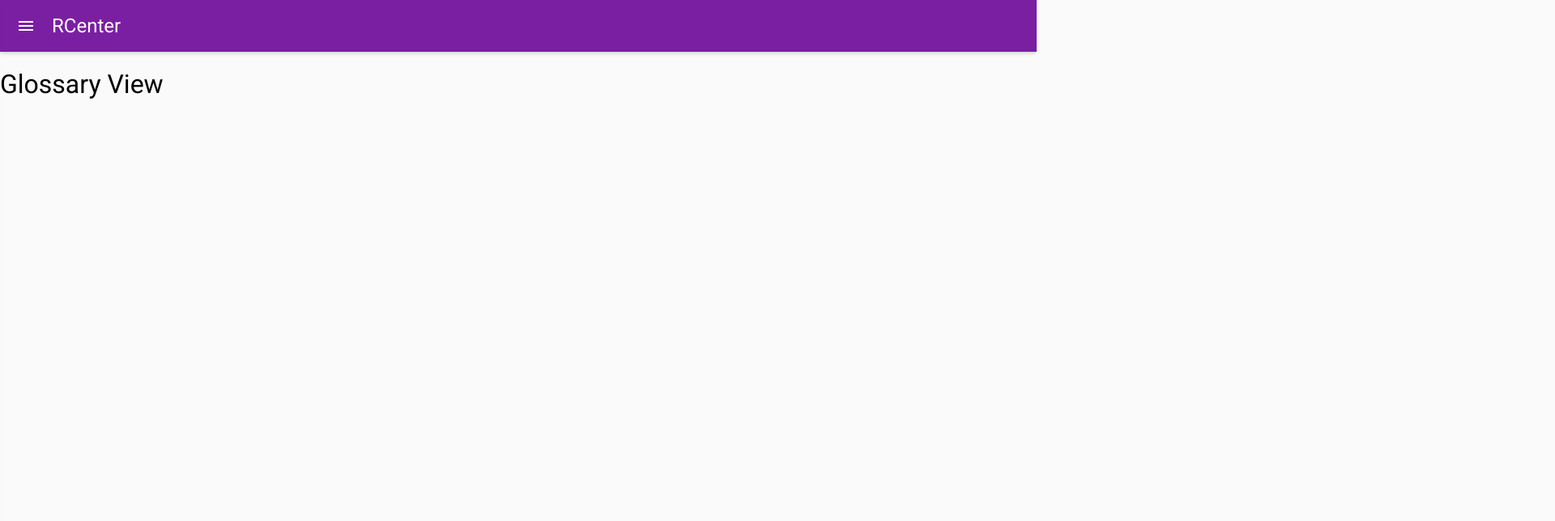
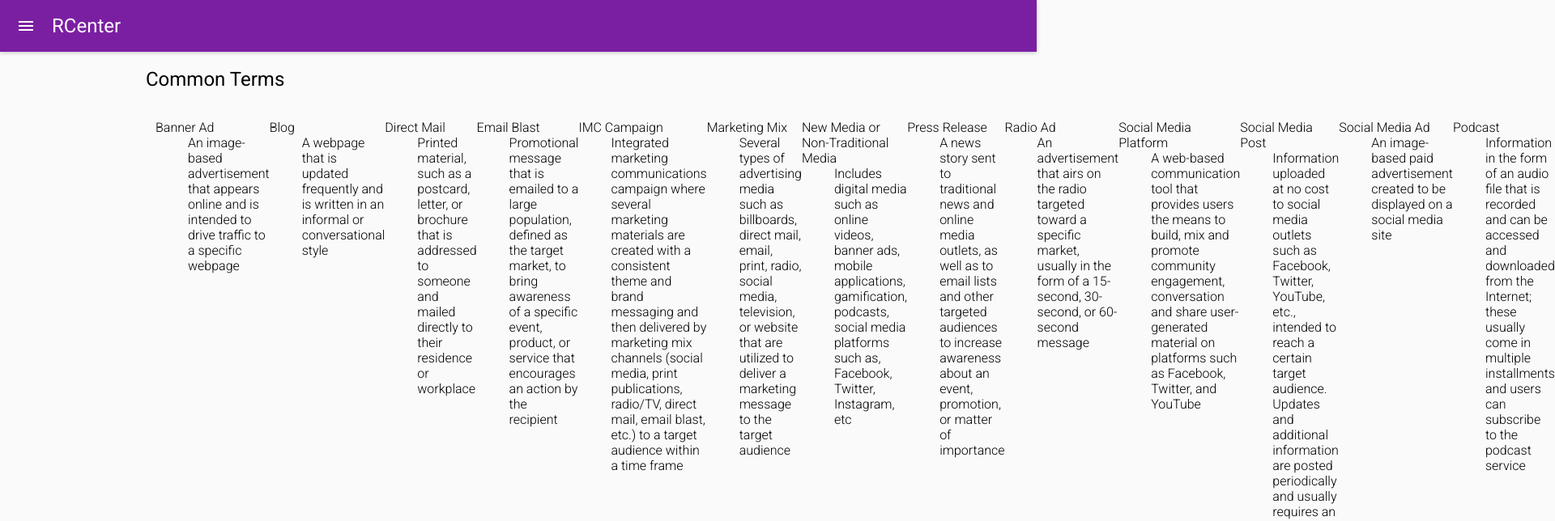
Before and after one commit to MAshrafM/react_center, a React (Create React App) app: page /glossary in a window 1280 px wide. Shown: the top 644 px of the page at 81% size, 1920 px wide, since content can reach past the window. Built offline with nearby package versions, Linux system fonts and the light colour scheme; what react-tap-event-plugin would draw is missing.

Commit message:
glossary content

```diff
--- a/src/views/Glossary.js
+++ b/src/views/Glossary.js
@@ -1,17 +1,143 @@
-import React, { Component } from 'react'
+import React from 'react'
 import { Helmet } from 'react-helmet'
 
-class Glossary extends Component {
-  render() {
-    return (
-      <div>
-        <Helmet>
-          <title>Glossary | RCenter</title>
-        </Helmet>
-        <h1>Glossary View</h1>
+const Glossary = () => (
+  <div>
+    <Helmet>
+      <title>Glossary | Resource Center</title>
+    </Helmet>
+    <div className="container">
+      <div className="row flow-text">
+        <h2>Common Terms</h2>
+        <div className="col s12">
+          <dl>
+            <dt>Banner Ad</dt>
+            <dd>
+              An image-based advertisement that appears online and is intended
+              to drive traffic to a specific webpage
+            </dd>
+          </dl>
+          <dl>
+            <dt>Blog</dt>
+            <dd>
+              A webpage that is updated frequently and is written in an informal
+              or conversational style
+            </dd>
+          </dl>
+          <dl>
+            <dt>Direct Mail</dt>
+            <dd>
+              Printed material, such as a postcard, letter, or brochure that is
+              addressed to someone and mailed directly to their residence or
+              workplace
+            </dd>
+          </dl>
+          <dl>
+            <dt>Email Blast</dt>
+            <dd>
+              Promotional message that is emailed to a large population, defined
+              as the target market, to bring awareness of a specific event,
+              product, or service that encourages an action by the recipient
+            </dd>
+          </dl>
+          <dl>
+            <dt>IMC Campaign</dt>
+            <dd>
+              Integrated marketing communications campaign where several
+              marketing materials are created with a consistent theme and brand
+              messaging and then delivered by marketing mix channels (social
+              media, print publications, radio/TV, direct mail, email blast,
+              etc.) to a target audience within a time frame
+            </dd>
+          </dl>
+          <dl>
+            <dt>Marketing Mix</dt>
+            <dd>
+              Several types of advertising media such as billboards, direct
+              mail, email, print, radio, social media, television, or website
+              that are utilized to deliver a marketing message to the target
+              audience
+            </dd>
+          </dl>
+          <dl>
+            <dt>New Media or Non-Traditional Media</dt>
+            <dd>
+              Includes digital media such as online videos, banner ads, mobile
+              applications, gamification, podcasts, social media platforms such
+              as, Facebook, Twitter, Instagram, etc
+            </dd>
+          </dl>
+          <dl>
+            <dt>Press Release</dt>
+            <dd>
+              A news story sent to traditional news and online media outlets, as
+              well as to email lists and other targeted audiences to increase
+              awareness about an event, promotion, or matter of importance
+            </dd>
+          </dl>
+          <dl>
+            <dt>Radio Ad</dt>
+            <dd>
+              An advertisement that airs on the radio targeted toward a specific
+              market, usually in the form of a 15-second, 30-second, or
+              60-second message
+            </dd>
+          </dl>
+          <dl>
+            <dt>Social Media Platform</dt>
+            <dd>
+              A web-based communication tool that provides users the means to
+              build, mix and promote community engagement, conversation and
+              share user-generated material on platforms such as Facebook,
+              Twitter, and YouTube
+            </dd>
+          </dl>
+          <dl>
+            <dt>Social Media Post</dt>
+            <dd>
+              Information uploaded at no cost to social media outlets such as
+              Facebook, Twitter, YouTube, etc., intended to reach a certain
+              target audience. Updates and additional information are posted
+              periodically and usually requires an account
+            </dd>
+          </dl>
+          <dl>
+            <dt>Social Media Ad</dt>
+            <dd>
+              An image-based paid advertisement created to be displayed on a
+              social media site
+            </dd>
+          </dl>
+          <dl>
+            <dt>Podcast</dt>
+            <dd>
+              Information in the form of an audio file that is recorded and can
+              be accessed and downloaded from the Internet; these usually come
+              in multiple installments and users can subscribe to the podcast
+              service
+            </dd>
+          </dl>
+          <dl>
+            <dt>Television Ad</dt>
+            <dd>
+              A planned advertisement, usually 15 seconds, 30 seconds, or 60
+              seconds long, shown on TV in between regularly scheduled
+              television programs and can be targeted toward various target
+              markets
+            </dd>
+          </dl>
+          <dl>
+            <dt>Traditional Media</dt>
+            <dd>
+              This includes television, print, radio, and any other traditional
+              forms of marketing medium that are not considered “online,”
+              “social,” or “new” media
+            </dd>
+          </dl>
+        </div>
       </div>
-    )
-  }
-}
+    </div>
+  </div>
+)
 
 export default Glossary
```
